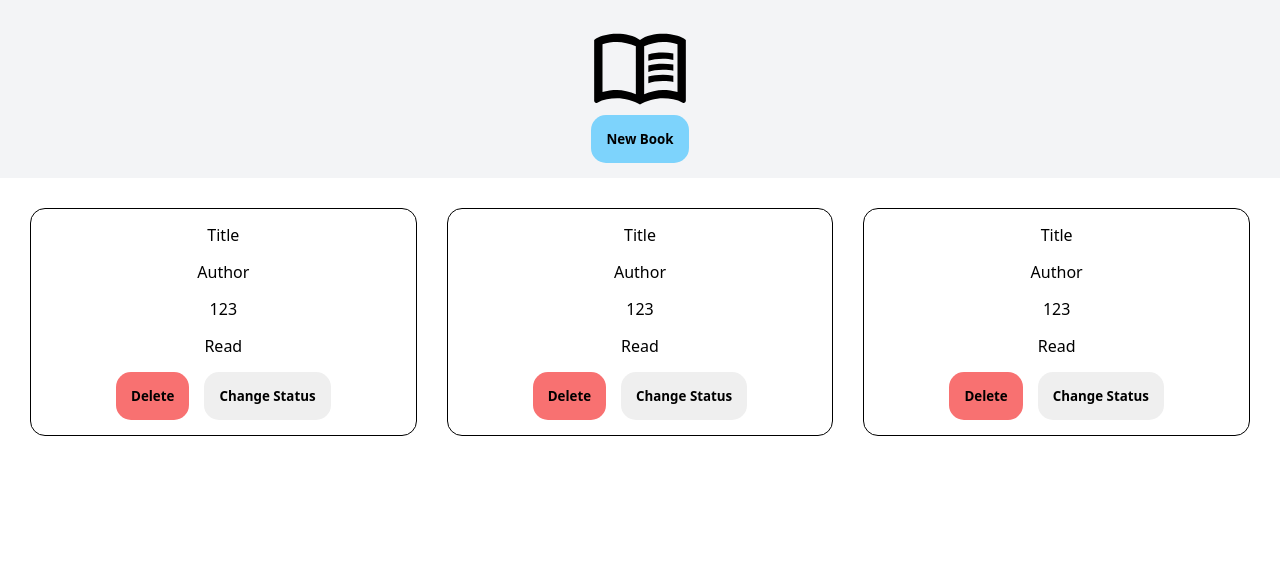
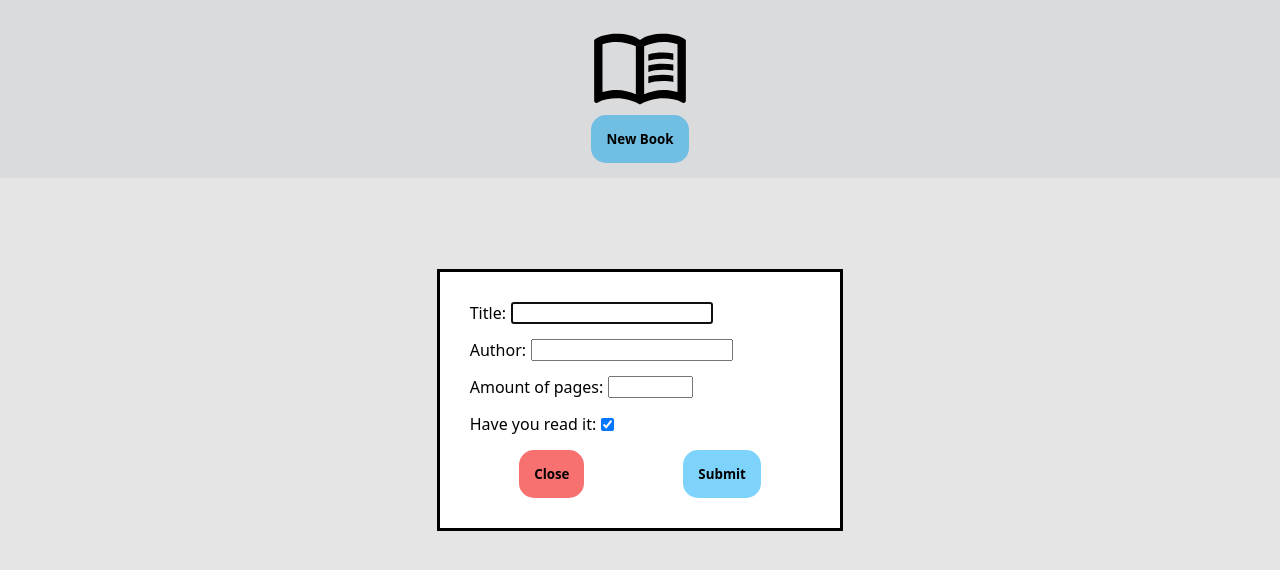
Before and after one commit to DanteR03/library, a plain HTML site: page index.html in a window 1280 px wide. Both pictures are taken after a click on the button "New Book". Drawn offline with Linux system fonts and the light colour scheme.

Commit message:
Add a modal that allows user to input book data and add the book to the library

```diff
--- a/index.html
+++ b/index.html
@@ -13,36 +13,30 @@
         <button>New Book</button>
     </div>
     <div class="books-container">
-        <div class="book">
-            <p>Title</p>
-            <p>Author</p>
-            <p>123</p>
-            <p>Read</p>
-            <div class="book-buttons">
-                <button>Delete</button>
-                <button>Change Status</button>
-            </div>
+    </div>
+    <dialog class="book-form-modal">
+        <form method="dialog">
+            <label for="title">
+                Title:
+                <input type="text" name="bookTitle" id="title" required />
+            </label>
+            <label for="author">
+                Author:
+                <input type="text" name="bookAuthor" id="author" required />
+            </label>
+            <label for="pages">
+                Amount of pages:
+                <input type="number" name="bookPages" id="pages" min="1" required />
+            </label>
+            <label for="status">
+                Have you read it:
+                <input type="checkbox" name="bookStatus" id="status" checked />
+            </label>
+        <div class="form-buttons">
+            <button class="form-close-button">Close</button>
+            <button class="form-submit-button">Submit</button>
         </div>
-        <div class="book">
-            <p>Title</p>
-            <p>Author</p>
-            <p>123</p>
-            <p>Read</p>
-            <div class="book-buttons">
-                <button>Delete</button>
-                <button>Change Status</button>
-            </div>
-        </div>
-        <div class="book">
-            <p>Title</p>
-            <p>Author</p>
-            <p>123</p>
-            <p>Read</p>
-            <div class="book-buttons">
-                <button>Delete</button>
-                <button>Change Status</button>
-            </div>
-        </div>
-    </div>
+        </form>
+    </dialog>
 </body>
 </html>
--- a/script.js
+++ b/script.js
@@ -1,4 +1,37 @@
 const myLibrary = [];
+const newBookBtn = document.querySelector(".header-container > button");
+const newBookModal = document.querySelector(".book-form-modal");
+const modalCloseButton = document.querySelector(".form-close-button");
+const modalSubmitButton = document.querySelector(".form-submit-button");
+
+newBookBtn.addEventListener("click", () => {
+    newBookModal.showModal();
+});
+
+modalCloseButton.addEventListener("click", (e) => {
+    e.preventDefault();
+    newBookModal.close();
+});
+
+modalSubmitButton.addEventListener("click", (e) => {
+    e.preventDefault();
+    const bookForm = document.querySelector(".book-form-modal > form");
+    const formTitleInput = document.querySelector("input#title");
+    const formAuthorInput = document.querySelector("input#author");
+    const formPagesInput = document.querySelector("input#pages");
+    const formStatusInput = document.querySelector("input#status");
+    if (bookForm.checkValidity() === false) {
+        bookForm.reportValidity();
+    } else if (formStatusInput.checked === true) {
+        addBookToLibrary(formTitleInput.value, formAuthorInput.value, formPagesInput.value, "Read");
+        displayLibraryBooks();
+        newBookModal.close();
+    } else {
+        addBookToLibrary(formTitleInput.value, formAuthorInput.value, formPagesInput.value, "Not Read");
+        displayLibraryBooks();
+        newBookModal.close();
+    }
+})
 
 function Book(title, author, pages, status) {
     this.title = title;
--- a/style.css
+++ b/style.css
@@ -36,7 +36,8 @@ button {
     padding: 15px;
 }
 
-.header-container button {
+.header-container button,
+form button:last-of-type {
     background-color: var(--header-button-color);
 }
 
@@ -64,6 +65,38 @@ button {
     gap: 15px;
 }
 
-.book-buttons button:first-of-type {
+.book-buttons button:first-of-type,
+form button:first-of-type {
     background-color: var(--delete-button-color);
 }
+
+.book-form-modal {
+    align-self: center;
+    justify-self: center;
+}
+
+.book-form-modal form {
+    display: flex;
+    flex-direction: column;
+    padding: 30px;
+    align-items: start;
+    justify-content: center;
+    gap: 15px;
+}
+
+input#pages {
+    width: 25%;
+}
+
+.form-buttons {
+    display: flex;
+    width: 100%;
+    justify-content: space-around;
+}
+
+label {
+    display: flex;
+    align-items: center;
+    width: 100%;
+    gap: 5px;
+}
```
